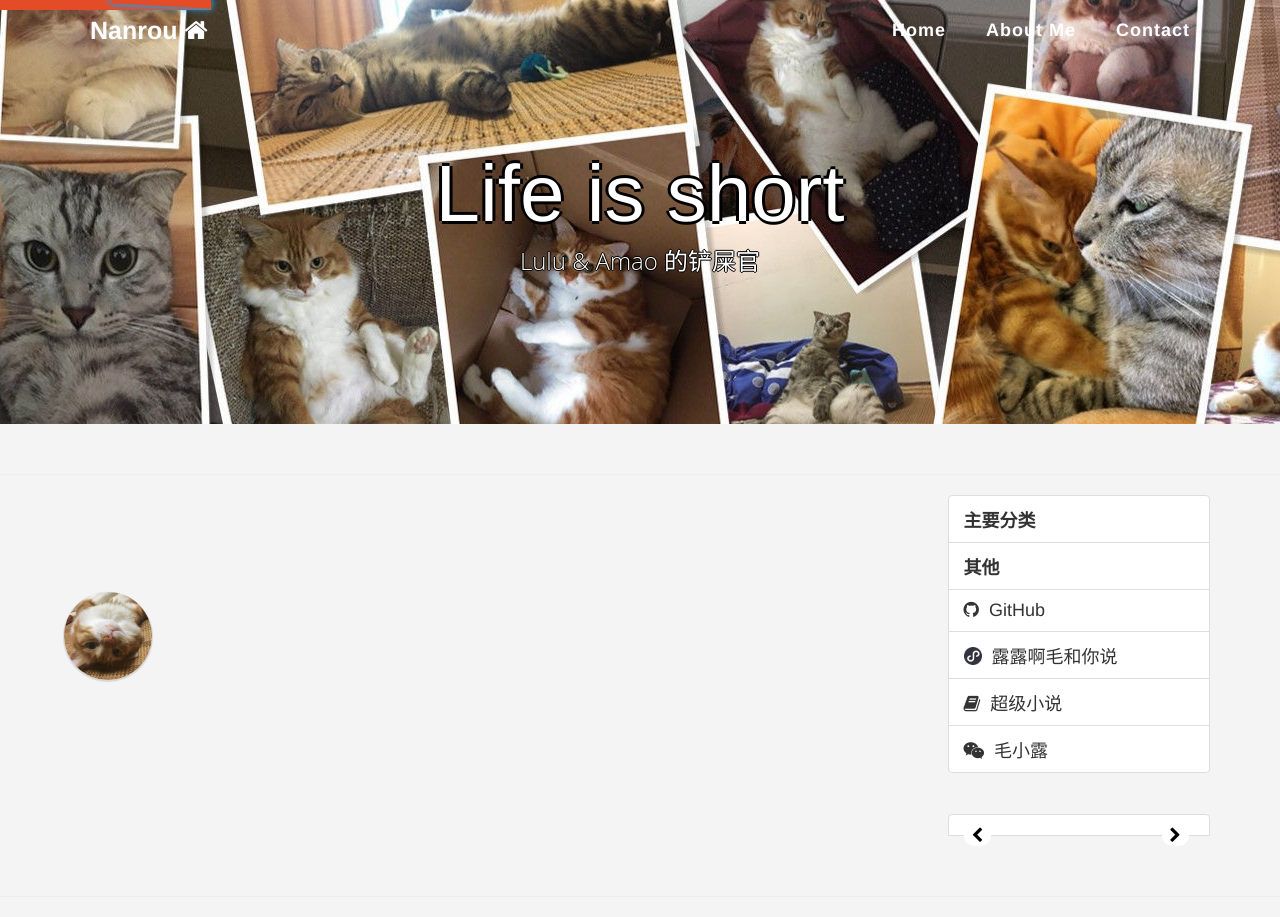
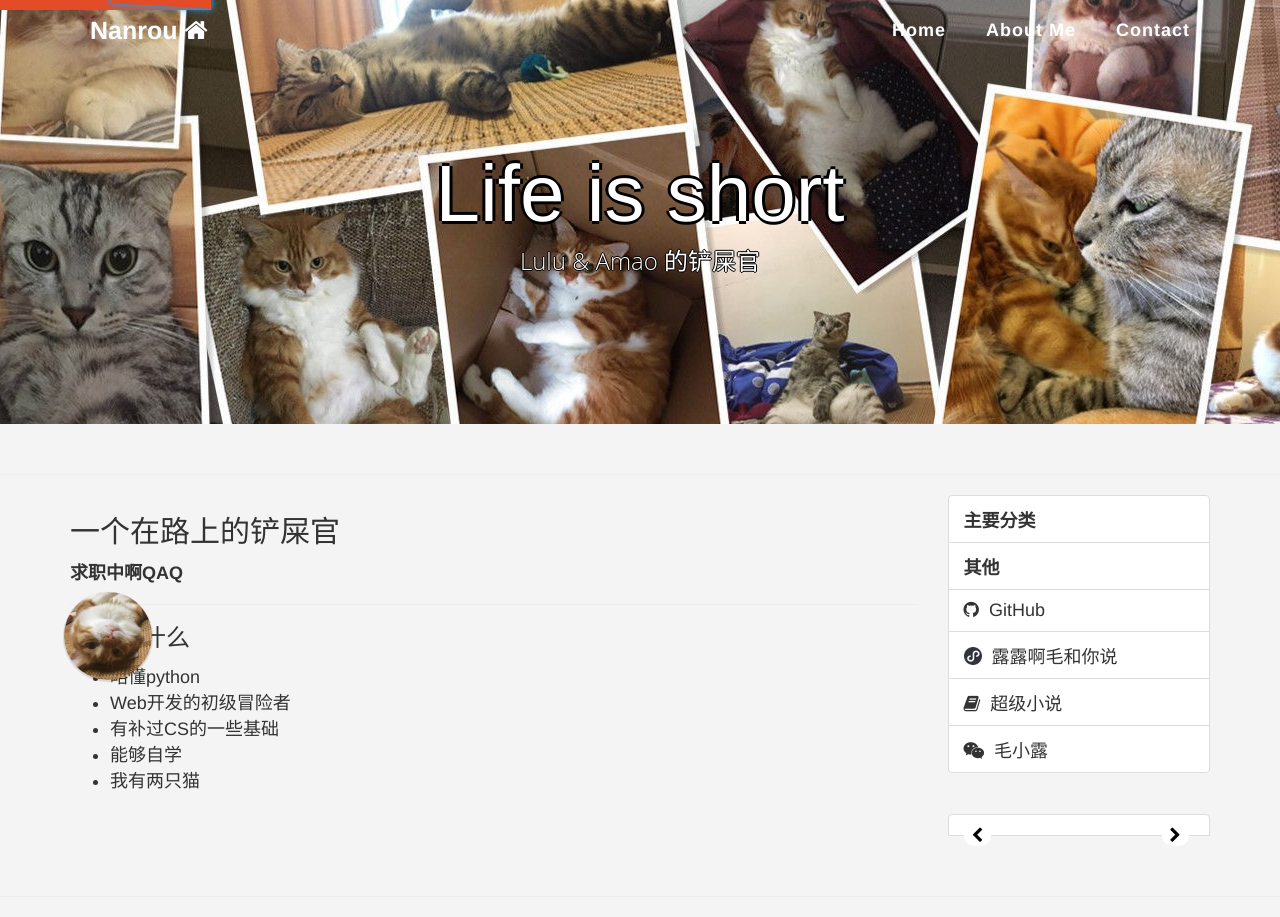
Before and after one commit to Nanrou/blog_site, a Python web app: template app/templates/main/about_me.html in a window 1280 px wide. Run offline with Jinja, Linux system fonts and the light colour scheme; the template is opened without the code that fills it, so the values that code supplies are empty; some libraries are stand-ins or nearby versions.

Commit message:
update about me

```diff
--- a/app/templates/main/about_me.html
+++ b/app/templates/main/about_me.html
@@ -1,6 +1,17 @@
 {% extends 'main/base.html' %}
 
 {% block main_content %}
-
+<h2>一个在路上的铲屎官</h2>
+<p><strong>求职中啊QAQ</strong></p>
+<hr />
+<h3>我能做什么</h3>
+<ul>
+<li>略懂python</li>
+<li>Web开发的初级冒险者</li>
+<li>有补过CS的一些基础</li>
+<li>能够自学</li>
+<li>我有两只猫</li>
+</ul>
+<p></p>
 
 {% endblock %}
```
